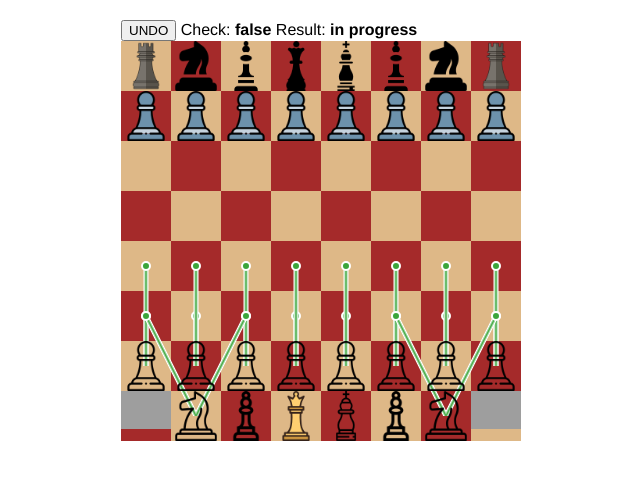
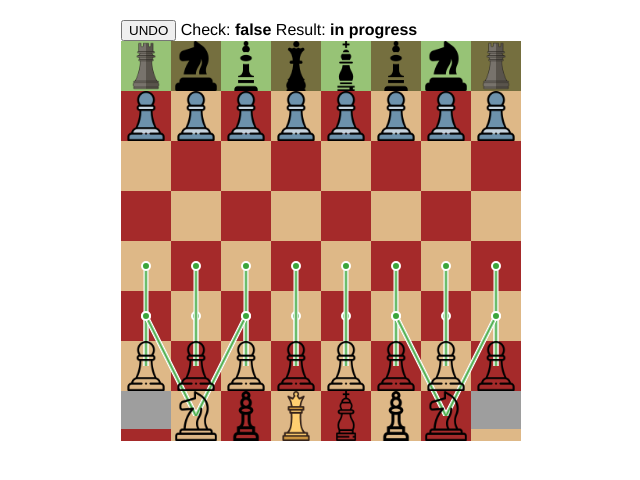
Before and after one commit to Frezzle/chess, a Vue app: page / in a window 1280 px wide. Shown: the top 480 px of the page, without its empty margins (319-959 px from the left). Built offline with nearby package versions, Linux system fonts and the light colour scheme; grey boxes are pictures that could not be loaded.

Commit message:
automatic pawn promotion to queen

```diff
--- a/src/components/Game.vue
+++ b/src/components/Game.vue
@@ -4,7 +4,7 @@
     <span>  Check: <b>{{ check }}</b></span>
     <span> Result: <b>{{ result ? result : 'in progress' }}</b></span>
     <div class="board" ref="board">
-      <Squares :moveHints="nextLegalMoves" />
+      <Squares :moveHints="nextLegalMoves" :promotionSquares="promotionSquares" />
       <div
         v-for="(piece, i) in pieces"
         :key="i"
@@ -35,6 +35,7 @@ export default {
     return {
       game,
       draggingElement: null,
+      // TODO can the fields below be computed props rather than data?
       pieces: game.pieces,
       nextLegalMoves: game.nextLegalMoves,
       check: false,
@@ -47,6 +48,9 @@ export default {
       return this.pieces.find((piece) => (
         this.draggingElement.classList.contains(`square-${piece.file}${piece.rank}`)
       ));
+    },
+    promotionSquares() {
+      return this.game.promotionSquares[this.game.turn];
     },
   },
   mounted() {
@@ -124,12 +128,19 @@ export default {
       // allow moving piece back to its original square
       if (this.draggingPiece.file == file && this.draggingPiece.rank == rank) return;
 
-      // try the move
+      // construct move...
       const move = {
         from: { file: this.draggingPiece.file, rank: this.draggingPiece.rank },
         to: { file, rank },
       };
-      const moved = this.game.movePiece(move);
+      // ...if pawn moved onto a promotion square then, for now, promote to queen always...
+      // ...TODO give option to promote to queen, knight, bishop, rook, or cancel move.
+      let promotion = null;
+      if (this.draggingPiece.type == 'p' && this.game.isPromotionSquare(this.game.turn, file, rank))
+        promotion = 'q';
+
+      // try the move
+      const moved = this.game.movePiece(move, false, false, promotion);
       if (!moved) return;
 
       this.updateGameState();
--- a/src/components/Squares.vue
+++ b/src/components/Squares.vue
@@ -4,7 +4,7 @@
       <div
         v-for="square in squares"
         :key="square.location"
-        :class="['square', square.colour]"
+        :class="['square', square.colour, {promotion: isPromotionSquare(square.location)}]"
       ></div>
     </div>
     <div v-for="style in hintStyles" :key="JSON.stringify(style)" class="arrow" :style="style.arrow">
@@ -22,6 +22,10 @@ export default {
       default: 400,
     },
     moveHints: {
+      type: Array,
+      default: () => [],
+    },
+    promotionSquares: {
       type: Array,
       default: () => [],
     },
@@ -89,7 +93,11 @@ export default {
       });
     },
   },
-
+  methods: {
+    isPromotionSquare(locationString) {
+      return this.promotionSquares.findIndex((square) => `${square.file}${square.rank}` == locationString) >= 0;
+    },
+  },
 };
 </script>
 
@@ -110,6 +118,10 @@ export default {
   &.dark {
     background-color: brown;
   }
+
+  &.promotion {
+    box-shadow: 0 3000px rgba(48, 211, 95, 0.406) inset;
+  }
 }
 
 .arrow {
--- a/src/engine/game.js
+++ b/src/engine/game.js
@@ -1,5 +1,8 @@
 import cloneDeep from 'lodash/cloneDeep';
 import initialPieces from './initialPieces';
+
+// TODO later: fix warning happening on console for pawn(?) not moving when it was apparently supposed to.
+// It doesn't seem to be causing issue AFAICT, so leaving it for now, but maybe there's a hidden bug here...
 
 export class Game {
   turn = 'w';
@@ -10,6 +13,28 @@ export class Game {
   pieces = initialPieces;
   board; // 9x9 2D array (1st of each array is not used, for easy 1-8 file/rank indexing)
   nextLegalMoves = [];
+  promotionSquares = {
+    'w': [
+      {file: 1, rank: 8},
+      {file: 2, rank: 8},
+      {file: 3, rank: 8},
+      {file: 4, rank: 8},
+      {file: 5, rank: 8},
+      {file: 6, rank: 8},
+      {file: 7, rank: 8},
+      {file: 8, rank: 8},
+    ],
+    'b': [
+      {file: 1, rank: 1},
+      {file: 2, rank: 1},
+      {file: 3, rank: 1},
+      {file: 4, rank: 1},
+      {file: 5, rank: 1},
+      {file: 6, rank: 1},
+      {file: 7, rank: 1},
+      {file: 8, rank: 1},
+    ],
+  };
 
   constructor() {
     const empty = [null, null, null, null, null, null, null, null, null];
@@ -84,34 +109,42 @@ export class Game {
     candidatePieces.forEach((piece) => {
       const from = { file: piece.file, rank: piece.rank };
       if (piece.type == 'p') {
+        let pawnMoves = [];
         // pawn has a single direction depending on its colour
         const direction = piece.colour == 'w' ? 1 : -1;
         // pawn can move forward one space if nothing is in its way
         const pieceInFront = this.board[piece.file][piece.rank + direction];
         if (!pieceInFront)
-          candidateMoves.push({ from, to: { file: piece.file, rank: piece.rank + direction }});
+          pawnMoves.push({ from, to: { file: piece.file, rank: piece.rank + direction }});
         // pawn can move forward two spaces if it never moved AND nothing is in its way
         const rankAheadAhead = piece.rank + 2 * direction;
         const pieceAheadAhead = rankAheadAhead >= 1 && rankAheadAhead <= 8 ? this.board[piece.file][rankAheadAhead] : null;
         if (!pieceInFront && piece.moves == 0 && !pieceAheadAhead)
-          candidateMoves.push({ from, to: { file: piece.file, rank: rankAheadAhead }});
+          pawnMoves.push({ from, to: { file: piece.file, rank: rankAheadAhead }});
         // pawn can take enemy piece in either space diagonally forward
         const diagonalPiece1 = piece.file - 1 >= 1 ? this.board[piece.file - 1][piece.rank + direction] : null;
         const diagonalPiece2 = piece.file + 1 <= 8 ? this.board[piece.file + 1][piece.rank + direction] : null;
         if (diagonalPiece1 && diagonalPiece1.colour != piece.colour)
-          candidateMoves.push({ from, to: { file: diagonalPiece1.file, rank: diagonalPiece1.rank }});
+          pawnMoves.push({ from, to: { file: diagonalPiece1.file, rank: diagonalPiece1.rank }});
         if (diagonalPiece2 && diagonalPiece2.colour != piece.colour)
-          candidateMoves.push({ from, to: { file: diagonalPiece2.file, rank: diagonalPiece2.rank }});
+          pawnMoves.push({ from, to: { file: diagonalPiece2.file, rank: diagonalPiece2.rank }});
         // en passant
         if (this.lastMoveWasPawnDoubleJump()) {
           const lastMove = this.getLastMove();
           const besidePiece1 = piece.file - 1 >= 1 ? this.board[piece.file - 1][piece.rank] : null;
           const besidePiece2 = piece.file + 1 <= 8 ? this.board[piece.file + 1][piece.rank] : null;
           if (besidePiece1 && besidePiece1.colour != piece.colour && besidePiece1.file == lastMove.move.to.file)
-            candidateMoves.push({ from, to: { file: besidePiece1.file, rank: besidePiece1.rank + direction }});
+            pawnMoves.push({ from, to: { file: besidePiece1.file, rank: besidePiece1.rank + direction }});
           if (besidePiece2 && besidePiece2.colour != piece.colour && besidePiece2.file == lastMove.move.to.file)
-            candidateMoves.push({ from, to: { file: besidePiece2.file, rank: besidePiece2.rank + direction }});
+            pawnMoves.push({ from, to: { file: besidePiece2.file, rank: besidePiece2.rank + direction }});
         }
+        // for each pawn move, see if it requires promotion
+        pawnMoves = pawnMoves.map((move) => {
+          if (this.isPromotionSquare(this.turn, move.to.file, move.to.rank)) move.mustPromote = true;
+          return move;
+        })
+        // register the candidate pawn moves
+        candidateMoves = candidateMoves.concat(pawnMoves);
       } else if (piece.type == 'n') {
         // knight has 8 possible locations it can move to, each an L-shape from its current square
         const self = this;
@@ -278,7 +311,7 @@ export class Game {
   // always use false yourself.
   // hack: skipCalculatingNextLegalMoves param is also another hack related to
   // calculating check and checkmate, and avoiding infinite recursion.
-  movePiece(move, ignoreMoveValidity = false, skipUpdatingNextLegalMoves = false) {
+  movePiece(move, ignoreMoveValidity = false, skipUpdatingNextLegalMoves = false, promotion) {
 
     // get the actual move object the engine has created, as it may contain needed info e.g. extra move when castling
     const legalMove = this.nextLegalMoves.find((legalMove) => (
@@ -295,6 +328,16 @@ export class Game {
 
     const pieceIndex = this.pieces.findIndex((piece) => (
       !piece.captured && piece.file == move.from.file && piece.rank == move.from.rank));
+
+    // see if the piece is a pawn being promoted
+    if (this.pieces[pieceIndex].type == 'p' && move.mustPromote) {
+      // get promotion piece chosen...
+      const validPromotedType = ['q', 'r', 'b', 'n'].find((t) => t == promotion);
+      // ...or fail if no valid option chosen
+      if (!validPromotedType) return false;
+      // promote the pawn
+      this.pieces[pieceIndex].type = validPromotedType;
+    }
 
     // capture enemy piece on destination square, or behind pawn on en passant
     let pieceCaptured;
@@ -326,7 +369,6 @@ export class Game {
     // there may be an extra piece to be moved at the same time (i.e. in a castling move)...
     let otherPieceIndex;
     if (move.extraMove) {
-      if (!ignoreMoveValidity) console.log('extra move should be done now! whole move obj ->', move)
       // ...so also do the extra move...
       otherPieceIndex = this.pieces.findIndex((piece) => (
         !piece.captured && piece.file == move.extraMove.from.file && piece.rank == move.extraMove.from.rank));
@@ -347,6 +389,7 @@ export class Game {
       pieceMovedIndex: pieceIndex,
       otherPieceMovedIndex: otherPieceIndex, // e.g. the rook when castling
       pieceCapturedIndex: enemyPieceIndex,
+      promoted: !!promotion,
       check: this.check,
     });
 
@@ -369,6 +412,9 @@ export class Game {
 
     // delete the last move from history
     const lastMove = this.moveHistory.pop();
+
+    // undo any pawn promotion that may have happened
+    if (lastMove.promoted) this.pieces[lastMove.pieceMovedIndex].type = 'p';
 
     // put the moved piece back...
     this.pieces[lastMove.pieceMovedIndex].file = lastMove.move.from.file;
@@ -432,6 +478,10 @@ export class Game {
     return kingThreatened;
   }
 
+  isPromotionSquare(colour, file, rank) {
+    return this.promotionSquares[colour].findIndex((square) => square.file == file && square.rank == rank) >= 0;
+  }
+
   oppositeColour(colour) {
     return colour == 'w' ? 'b' : 'w';
   }
```
